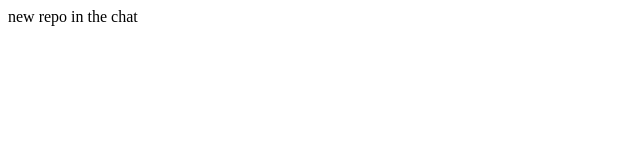
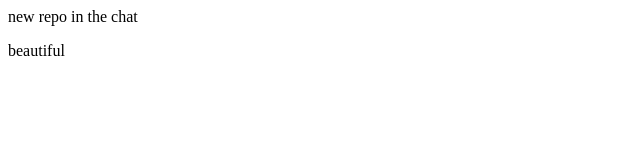
Before and after one commit to Siddhanttade/LocalRepo, a plain HTML site: page index.html in a window 1280 px wide. Shown: the full height of the page, 0-640 px from the left. Drawn offline with Linux system fonts and the light colour scheme.

Commit message:
adde new branch

```diff
--- a/index.html
+++ b/index.html
@@ -1 +1,2 @@
 <p>new repo in the chat </p>
+<p>beautiful</p>
```
